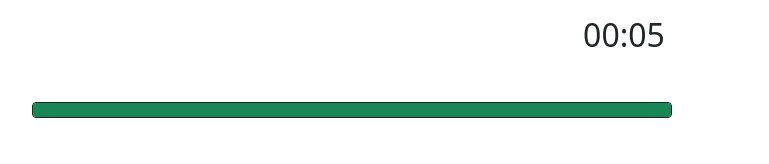
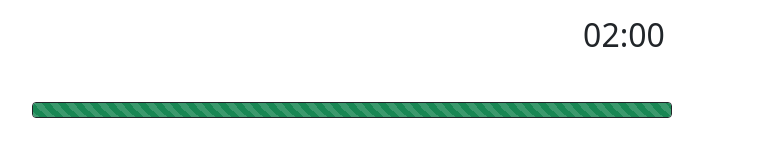
Before and after one commit to Tsotne91/countdown-softlab-react, a React (Create React App) app: page / in a window 1280 px wide. Shown: the top 164 px of the page, without its empty margins (16-785 px from the left). Built offline with nearby package versions, Linux system fonts and the light colour scheme.

Commit message:
Progress Bar now working.Should center it

```diff
--- a/src/App.js
+++ b/src/App.js
@@ -8,7 +8,7 @@
     return (
         <>
             <div className="text-center my-3" >
-            <Timer initialSeconds={5}/>
+            <Timer initialSeconds={120}/>
             </div>
         </>
     )
--- a/src/Timer.js
+++ b/src/Timer.js
@@ -36,7 +36,7 @@
     return <div>
         <h2>{time}</h2>
         <div>
-            <ProgressBar now={/*(initialSeconds/initialValue)*100*/100} variant="success"
+            <ProgressBar now={(seconds/initialSeconds)*100} striped variant="success"
                          className="w-50 m-5 border border-dark"/>
         </div>
         <Button onClick={clickHandler}
```
